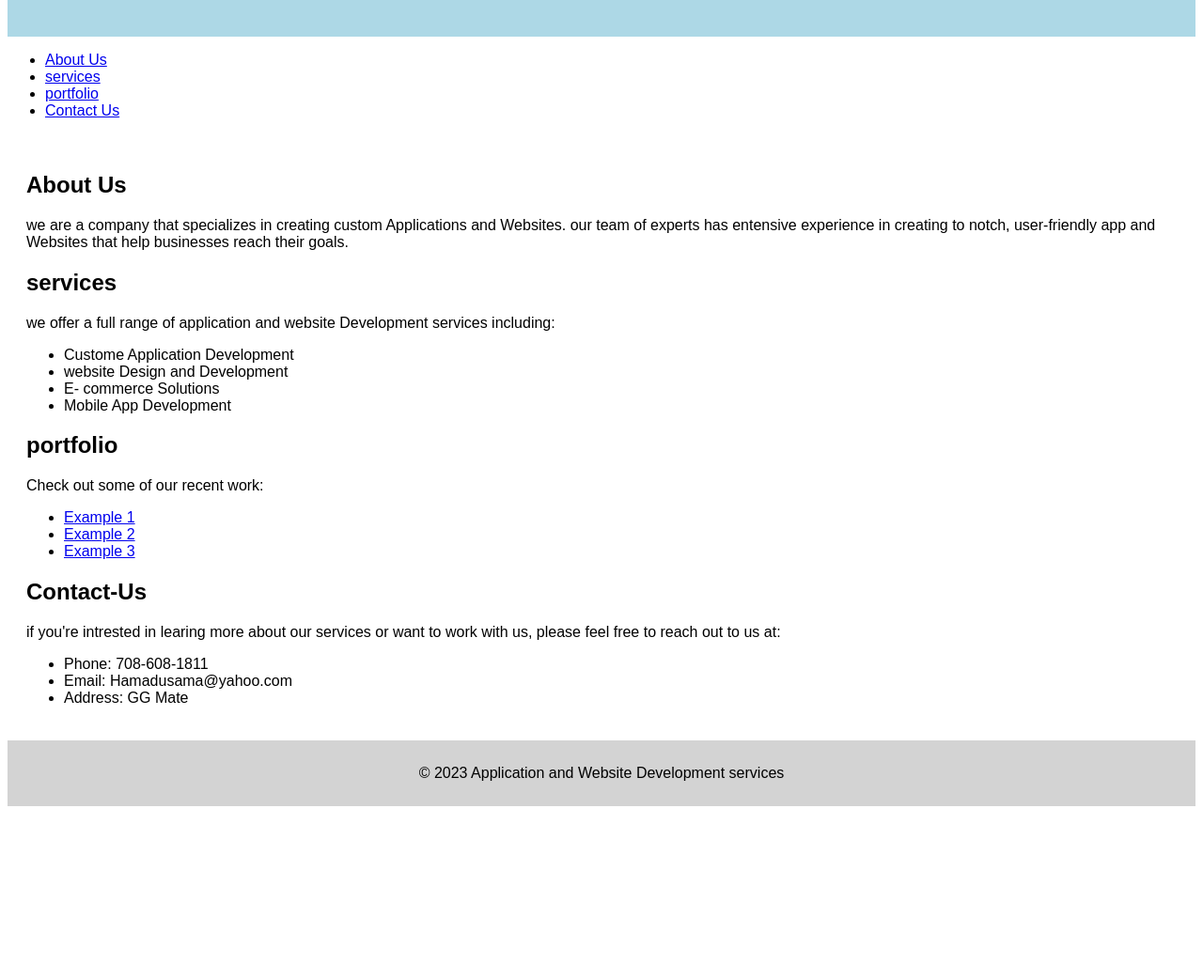
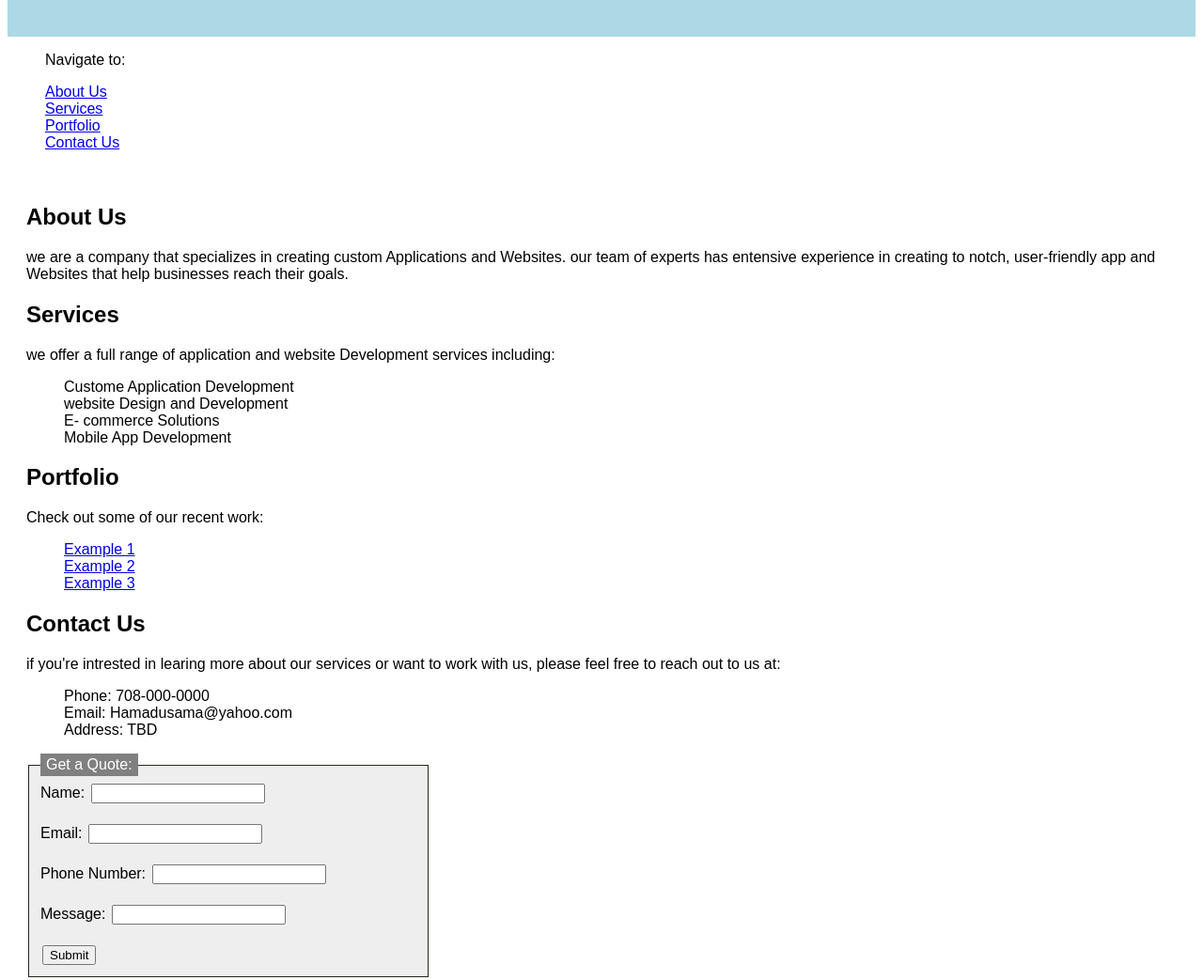
Before and after one commit to SamIsAcoder/WebsiteBussiness, a plain HTML site: page index.html in a window 1280 px wide. Shown: the part 107-1150 px from the top of the page at 94% size. Before the commit the page ends 973 px from the top, so only its background shows below. Drawn offline with Linux system fonts and the light colour scheme.

Commit message:
small syntax fixes + adding legend

```diff
--- a/index.html
+++ b/index.html
@@ -13,20 +13,21 @@
             </h1>
         </header>
         <nav>
-            <ul>
-                <li> <a href="#about-us"> About Us</a></li>
-                <li> <a href="#services">services</a></li>
-                <li> <a href ="#portfolio"> portfolio</a></li>
-                <li> <a href="#contact-us"> Contact Us</a></li>
+            <ul class>
+                <p> Navigate to:</p>
+                <li> <a href= "#about-us">About Us</a></li>
+                <li> <a href= "#services">Services</a></li>
+                <li> <a href= "#portfolio">Portfolio</a></li>
+                <li> <a href= "#contact-us">Contact Us</a></li>
             </ul>
         </nav>
         <main>
-            <section id=="about us">
+            <section id="about-us">
                 <h2> About Us</h2>
                 <p> we are a company that specializes in creating custom Applications and Websites. our team of experts has entensive experience in creating to notch, user-friendly app and Websites that help businesses reach their goals.</p>
             </section>
             <section id="services">
-                <h2>services</h2>
+                <h2>Services</h2>
                     <p> we offer a full range of application and website Development services including:</p>
                     <ul>
                         <li> Custome Application Development </li>
@@ -36,7 +37,7 @@
                     </ul>
             </section>
             <section id="portfolio">
-                <h2>portfolio</h2>
+                <h2>Portfolio</h2>
                 <p> Check out some of our recent work:</p>
                 <ul>
                     <li> <a href="#"> Example 1</a></li>
@@ -45,13 +46,27 @@
                 </ul>
             </section>
             <section id="contact-us">
-                <h2> Contact-Us</h2>
+                <h2> Contact Us</h2>
                 <p> if you're intrested in learing more about our services or want to work with us, please feel free to reach out to us at:</p>
                 <ul>
-                    <li> Phone: 708-608-1811</li>
+                    <li> Phone: 708-000-0000</li>
                     <li> Email: Hamadusama@yahoo.com</li>
-                    <li> Address: GG Mate</li>
+                    <li> Address: TBD </li>
                 </ul>
+                <form action="/action_page.php">
+                    <fieldset>
+                      <legend>Get a Quote:</legend>
+                      <label for="fname">Name:</label>
+                      <input type="text" id="fname" name="fname"><br><br>
+                      <label for="email">Email:</label>
+                      <input type="email" id="email" name="email"><br><br>
+                      <label for="phoneNumber">Phone Number:</label>
+                      <input type="number" id="phoneNumber" name="phoneNumber"><br><br>
+                      <label for="phoneNumber">Message:</label>
+                      <input type="text" id="message" name="message"><br><br>
+                      <input type="submit" value="Submit">
+                    </fieldset>
+                  </form>
             </section>
 
         </main>
--- a/style.css
+++ b/style.css
@@ -17,3 +17,24 @@ footer{
     text-align: center;
     padding: 10px;
 }
+
+ul{
+    list-style-type: none;
+}
+fieldset {
+  background-color: #eeeeee;
+  border: 1px solid rgb(39, 37, 26);
+  width: 400px;
+}
+
+legend {
+  background-color: gray;
+  color: white;
+  padding: 3px 6px;
+  text-align: left;
+}
+
+input {
+  text-align: left;
+  margin: 2px;
+}
```
